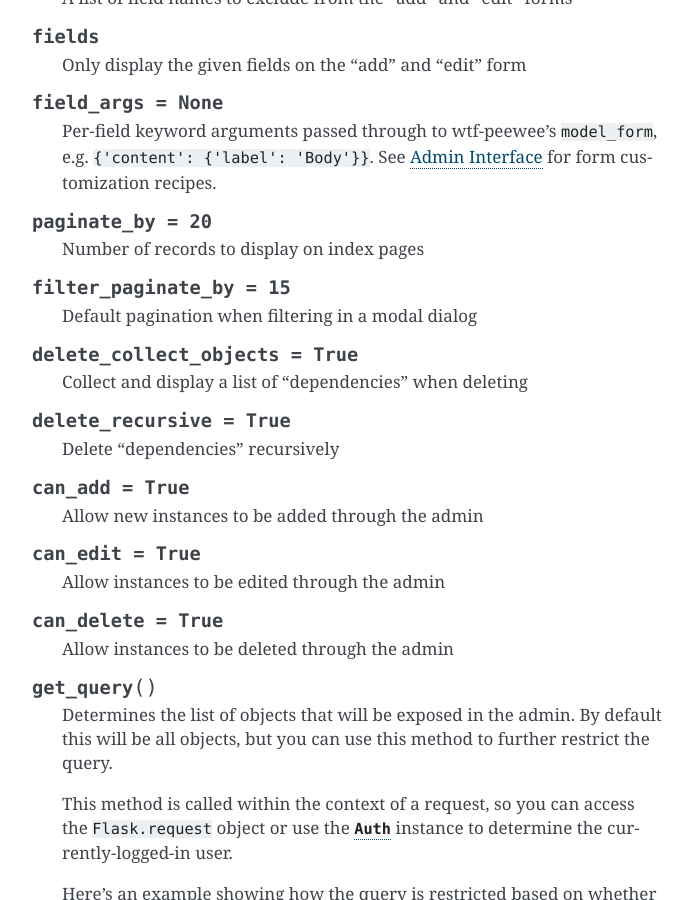
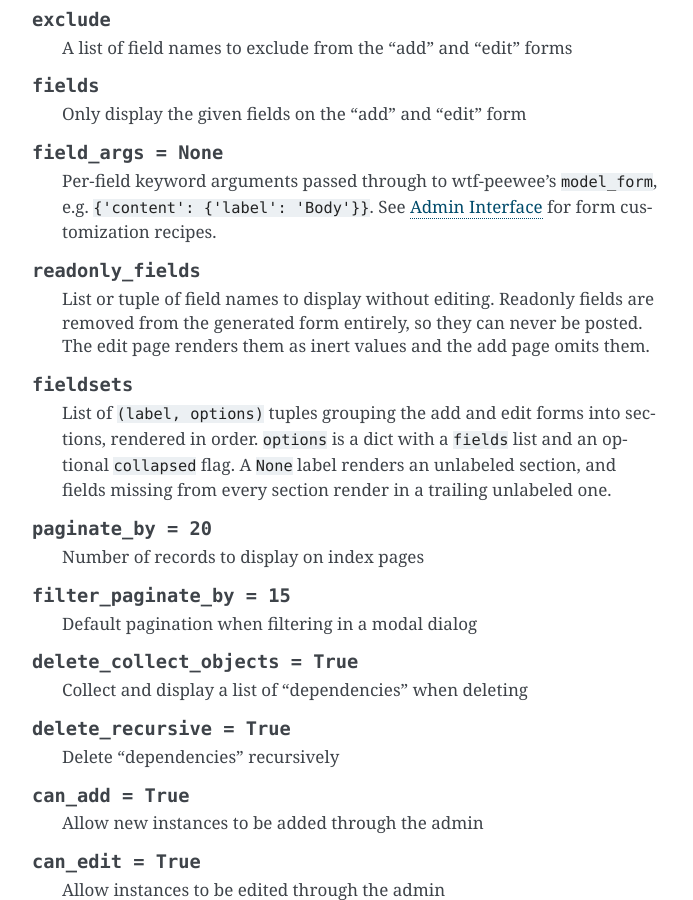
Before and after one commit to coleifer/flask-peewee, a Sphinx documentation site: the page built from docs/api.rst, in a window 1280 px wide and 900 px high, scrolled down 4979 px. Shown: the whole window, without its empty margins (418-1111 px from the left). Built offline with Sphinx 7.4.7, drawn with Linux system fonts in a browser that asks for light colours; some of the changed text lies outside the part shown.

Commit message:
Fixup docs.

```diff
--- a/docs/api.rst
+++ b/docs/api.rst
@@ -72,9 +72,11 @@
         :param model: peewee model to expose via the admin
         :param admin_class: :py:class:`ModelAdmin` or subclass to use with given model
 
-    .. py:method:: register_panel(title, panel)
+    .. py:method:: register_panel(title, panel, *args, **kwargs)
 
-        Register a :py:class:`AdminPanel` subclass for display in the admin dashboard.
+        Register a :py:class:`AdminPanel` subclass for display in the admin
+        dashboard. Extra arguments are passed through to the panel's
+        constructor.
 
         Example usage:
 
@@ -188,6 +190,7 @@
             * field on a model
             * attribute on a model instance
             * callable on a model instance (called with no parameters)
+            * method on the ``ModelAdmin`` (called with the model instance)
 
             If a column is a model field, it will be sortable.
 
@@ -248,6 +251,21 @@
         Per-field keyword arguments passed through to wtf-peewee's
         ``model_form``, e.g. ``{'content': {'label': 'Body'}}``. See
         :ref:`admin-interface` for form customization recipes.
+
+    .. py:attribute:: readonly_fields
+
+        List or tuple of field names to display without editing. Readonly
+        fields are removed from the generated form entirely, so they can
+        never be posted. The edit page renders them as inert values and
+        the add page omits them.
+
+    .. py:attribute:: fieldsets
+
+        List of ``(label, options)`` tuples grouping the add and edit forms
+        into sections, rendered in order. ``options`` is a dict with a
+        ``fields`` list and an optional ``collapsed`` flag. A ``None`` label
+        renders an unlabeled section, and fields missing from every section
+        render in a trailing unlabeled one.
 
     .. py:attribute:: paginate_by = 20
 
@@ -667,6 +685,8 @@
 
         Mark the given user as "logged-in". In the default implementation, this
         entails storing data in the ``Session`` to indicate the successful login.
+        The session is cleared first, so state from before authentication does
+        not survive login.
 
         :param user: ``User`` instance
 
@@ -725,6 +745,16 @@
             'engine': 'peewee.SqliteDatabase',
         }
 
+    The database may also be given as a connection URL, using any scheme
+    ``playhouse.db_url`` understands, or as a pre-configured peewee
+    database instance (a ``Proxy`` works too):
+
+    .. code-block:: python
+
+        DATABASE = 'sqlite:///example.db'
+
+        DATABASE = PostgresqlDatabase('app', user='postgres')
+
     Here is an example of how you might use the database wrapper:
 
     .. code-block:: python
@@ -767,6 +797,14 @@
         Initialize the Database wrapper with a Flask app you intend to use,
         optionally specifying a Peewee database instance. If ``database`` is
         None then the database will be loaded from ``app.config``.
+
+    .. py:method:: get_models()
+
+        Returns every model subclassing :py:attr:`~Database.Model`,
+        including subclasses of subclasses. The :ref:`CLI <cli>` uses this
+        for table creation and schema diffs.
+
+        :rtype: list of Model classes
 
     .. py:attribute:: Model
 
--- a/docs/migrations.rst
+++ b/docs/migrations.rst
@@ -7,7 +7,7 @@
 available in peewee 4.4 or newer. Peewee migrations are python scripts, applied
 in numeric order and recorded by name in a history table. Each script defines
 ``up(migrator, db)`` and, if it can be reverted, ``down(migrator, db)``. The
-migrator is a :ref:`SchemaMigrator <https://docs.peewee-orm.com/en/latest/peewee/db_tools.html#migration-api>`_ (docs).
+migrator is a `SchemaMigrator <https://docs.peewee-orm.com/en/latest/peewee/db_tools.html#migration-api>`_ (docs).
 
 Configuration options:
 
@@ -87,4 +87,4 @@
 adopting migrations on a database that already matches the models.
 
 More details on Peewee's migration runner can be found in the
-:ref:`migration runner docs <https://docs.peewee-orm.com/en/latest/peewee/db_tools.html#module-playhouse.migrations>`_.
+`migration runner docs <https://docs.peewee-orm.com/en/latest/peewee/db_tools.html#module-playhouse.migrations>`_.
```
